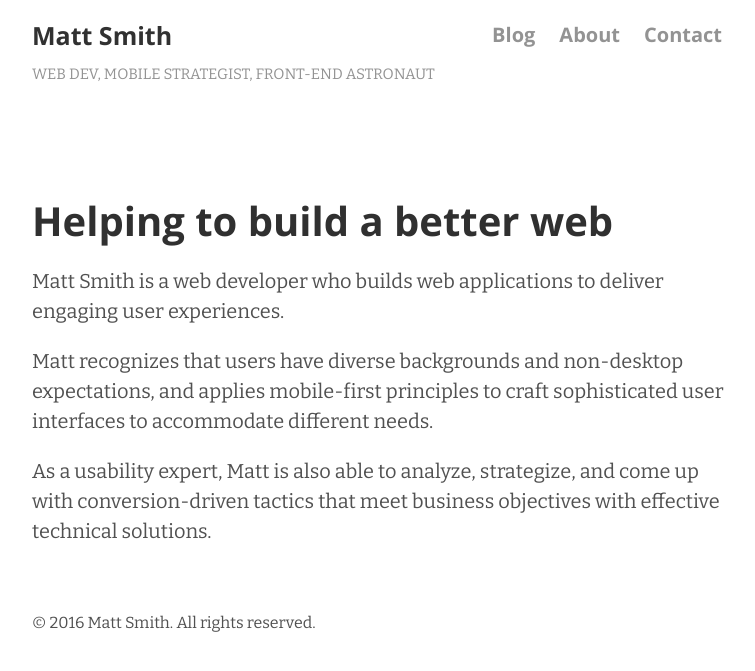
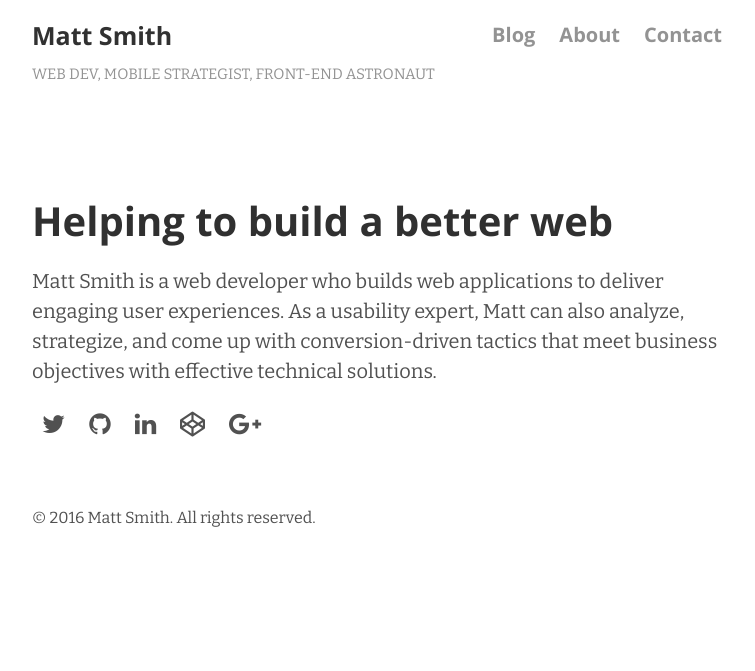
Before and after one commit to AllThingsSmitty/allthingssmitty.github.io, a Jekyll site: the page built from about.md, in a window 1280 px wide. Shown: the top 671 px of the page, without its empty margins (258-1013 px from the left). Built offline with Jekyll 4.4.1, drawn with Linux system fonts in a browser that asks for light colours; nearby versions of some CDN libraries.

Commit message:
Updated personal info 🌴

```diff
--- a/about.md
+++ b/about.md
@@ -3,8 +3,6 @@ layout: page
 title: Helping to build a better web
 ---
 
-Matt Smith is a web developer who builds web applications to deliver engaging user experiences.
+Matt Smith is a web developer who builds web applications to deliver engaging user experiences. As a usability expert, Matt can also analyze, strategize, and come up with conversion-driven tactics that meet business objectives with effective technical solutions.
 
-Matt recognizes that users have diverse backgrounds and non-desktop expectations, and applies mobile-first principles to craft sophisticated user interfaces to accommodate different needs.
-
-As a usability expert, Matt is also able to analyze, strategize, and come up with conversion-driven tactics that meet business objectives with effective technical solutions.
+{% include social-channels.html %}
```
Also changed, not shown: contact.md (added, +10 -0 lines).
